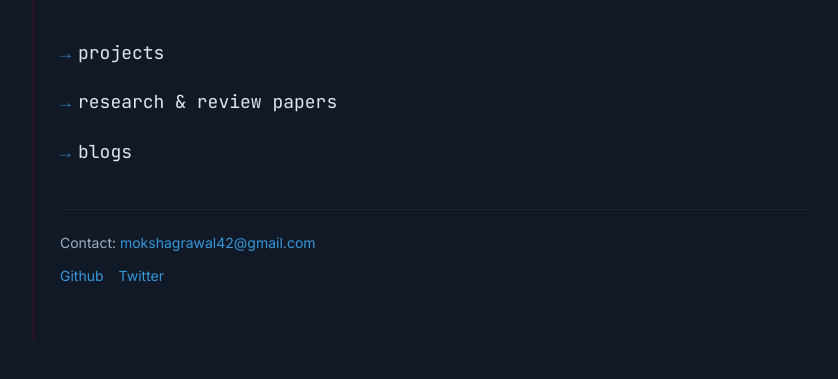
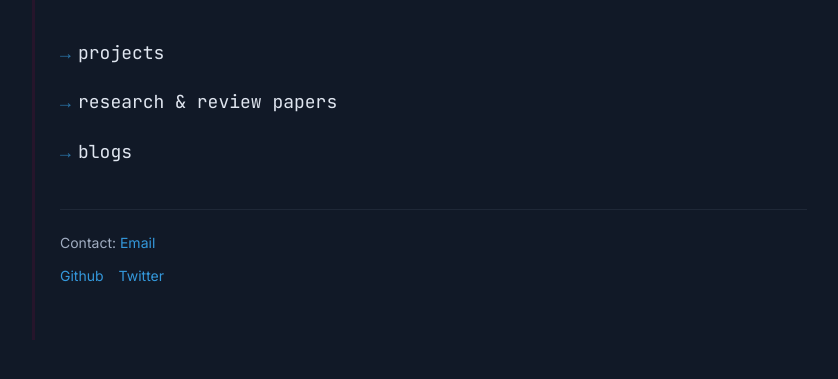
Before and after one commit to Moksh-10/agmoksh.github.io, a plain HTML site: page index.html in a window 1280 px wide. Shown: the part 151-530 px from the top of the page, without its empty margins (208-1046 px from the left). Drawn offline with Linux system fonts and the light colour scheme.

Commit message:
Update index.html

```diff
--- a/index.html
+++ b/index.html
@@ -224,7 +224,7 @@
         </nav>
 
         <footer>
-            <p>Contact: <a href="mailto:mokshagrawal42@gmail.com" target="_blank">mokshagrawal42@gmail.com</a></p>
+            <p>Contact: <a href="mailto:mokshagrawal42@gmail.com" target="_blank">Email</a></p>
             <div class="footer-links">
                 <a href="https://github.com/Moksh-10" target="_blank">Github</a>
                 <a href="https://x.com/agmoksh10" target="_blank">Twitter</a>
```
